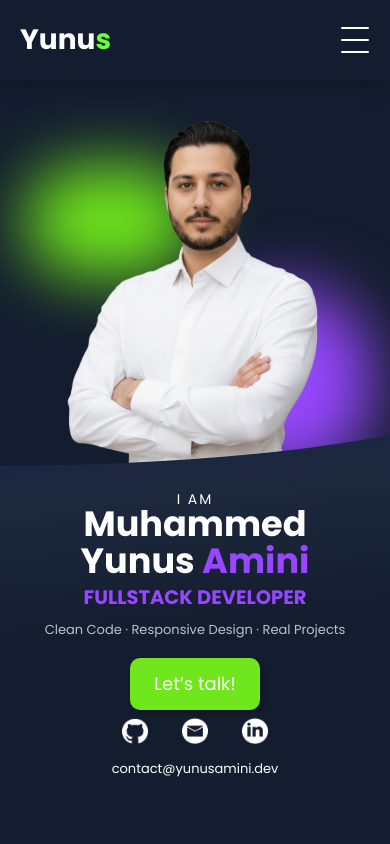
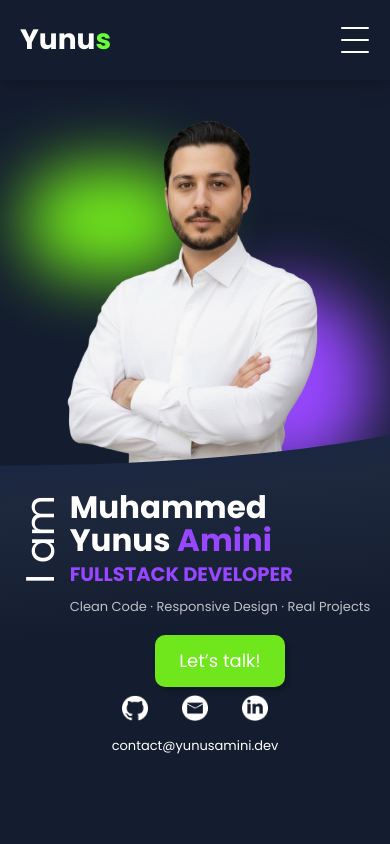
Before and after one commit to mya63/portfolio-2.0, an Angular app: page /#/ in a window 390 px wide. Shown: the top 844 px of the page. Built offline with nearby package versions, Linux system fonts and the light colour scheme.

Commit message:
Align mobile hero intro text

```diff
--- a/src/app/pages/home/hero/hero.scss
+++ b/src/app/pages/home/hero/hero.scss
@@ -11,7 +11,7 @@
   min-height: calc(100dvh - var(--header-height));
   padding: 40px 0 220px;
   overflow: hidden;
-  background: #141D2F;
+  background: #141d2f;
 }
 
 .hero-bg {
@@ -308,35 +308,45 @@
     margin-bottom: -15px;
     z-index: 5;
     max-width: 560px;
-    grid-template-columns: 1fr;
-    justify-items: center;
-    text-align: center;
+    width: 100%;
+    display: grid;
+    grid-template-columns: auto auto;
+    justify-content: center;
+    align-items: center;
+    column-gap: 8px;
+    text-align: left;
   }
 
   .hero-text .iam {
     z-index: 5;
-    writing-mode: horizontal-tb;
-    transform: none;
-    font-size: 14px;
-    text-transform: uppercase;
-    letter-spacing: 0.14em;
+    writing-mode: vertical-rl;
+    transform: rotate(180deg) translateY(0px);
+    font-size: clamp(32px, 9vw, 44px);
+    line-height: 1;
+    text-transform: none;
+    letter-spacing: 0;
   }
 
   .hero-text .title {
     z-index: 5;
-    align-items: center;
+    align-items: flex-start;
   }
-
   .name {
     z-index: 5;
-    text-align: center;
+    text-align: left;
     font-size: clamp(30px, 8vw, 46px);
     line-height: 1;
   }
 
   .role {
+    text-align: left;
+    font-size: clamp(17px, 4.8vw, 24px);
+  }
+
+  .hero-sub,
+  .hero-cta {
+    align-self: center;
     text-align: center;
-    font-size: clamp(17px, 4.8vw, 24px);
   }
 
   .hero-text .btn {
@@ -601,3 +611,19 @@
     z-index: 3;
   }
 }
+
+/* MYA ADDED: iPhone 12 Pro - IAM links neben Namen */
+@media (min-width: 385px) and (max-width: 395px) and (min-height: 830px) and (max-height: 860px) {
+  .hero-text {
+    column-gap: 10px;
+  }
+
+  .hero-text .iam {
+    font-size: 40px;
+    transform: rotate(180deg) translateY(50px);
+  }
+
+  .name {
+    font-size: 31px;
+  }
+}
```
